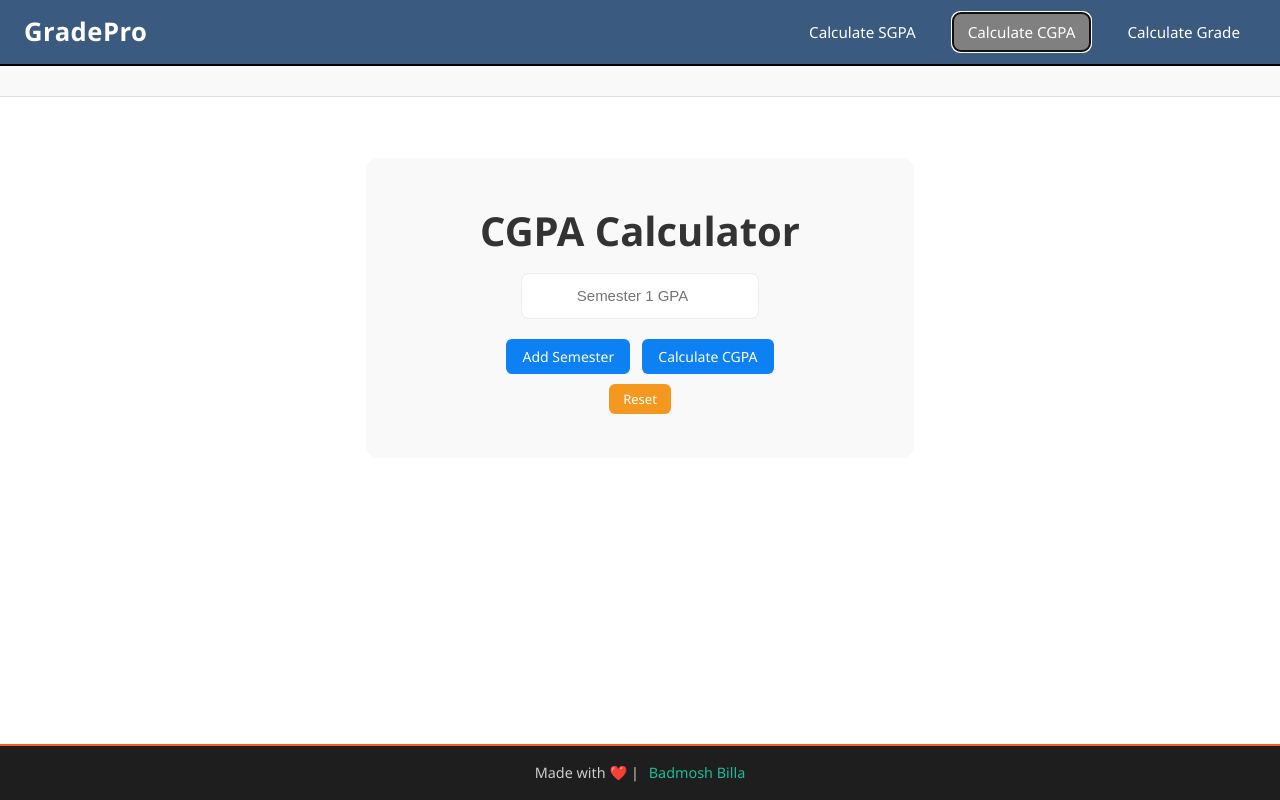
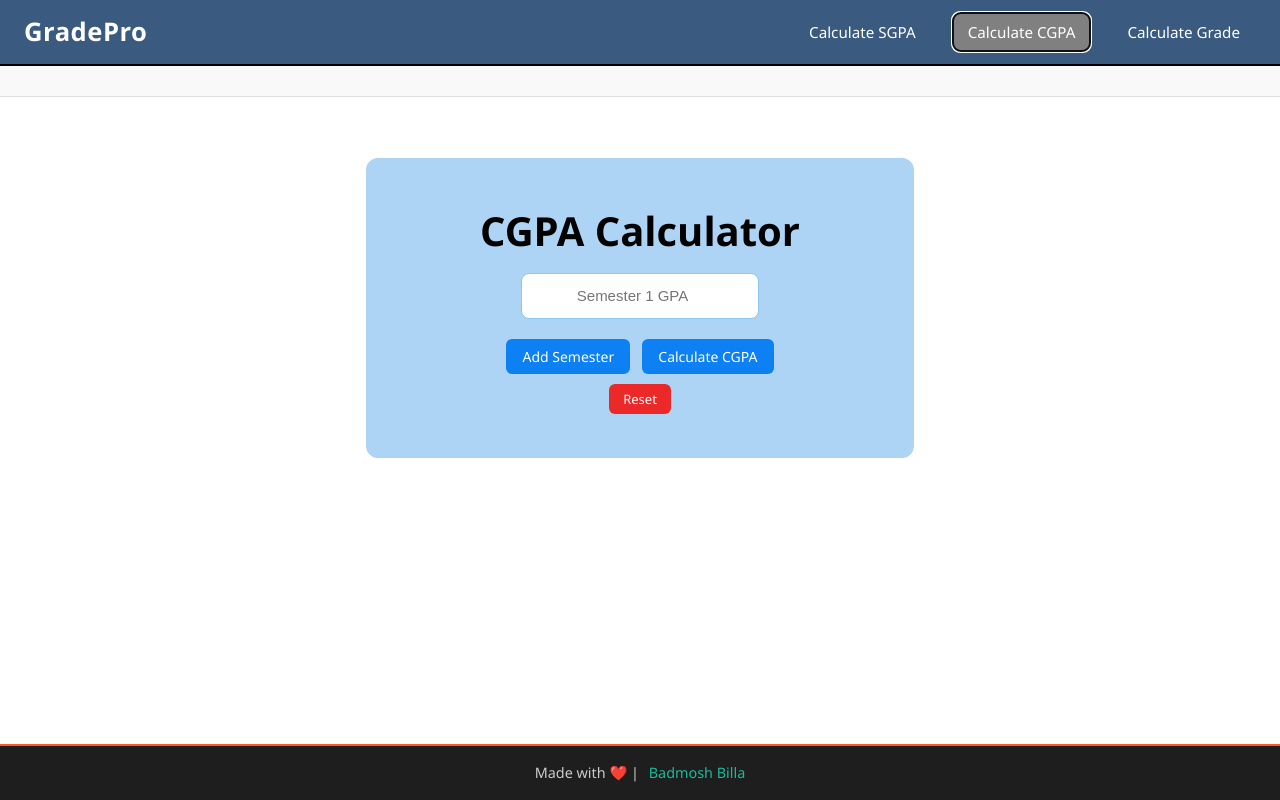
Before and after one commit to PramodAdhav/GradePro, a React (Vite) app in the folder frontend/gpa/: page / in a window 1280 px wide. Both pictures are taken after a click on the button "Calculate CGPA". Built offline with nearby package versions, Linux system fonts and the light colour scheme.

Commit message:
Updated CGPA page css

```diff
--- a/frontend/gpa/src/CgpaCalculator.css
+++ b/frontend/gpa/src/CgpaCalculator.css
@@ -2,7 +2,7 @@
   max-width: 500px;
   margin: 30px auto;
   padding: 24px;
-  background: #f9f9f9;
+  background: rgba(54, 147, 230, 0.401);
 
   border-radius: 12px;
   box-shadow: 0 4px 10px rgba(255, 255, 255, 0.908);
@@ -13,7 +13,7 @@
 .cgpa-title {
   margin-bottom: 20px;
   font-size: 40px;
-  color: #333;
+  color: #000000;
 }
 
 .semester-list-vertical {
@@ -35,7 +35,7 @@
   height: 36px;
   padding: 4px 8px;
   font-size: 15px;
-  border: 1px solid #f0ebeb;
+  border: 1px solid rgb(139, 201, 239);
   border-radius: 8px;
   text-align: center;
 }
@@ -69,7 +69,7 @@
 .cgpa-reset-btn {
   padding: 6px 14px;
   font-size: 13px;
-  background-color: rgb(245, 152, 31);
+  background-color: rgb(235, 41, 41);
   color: white;
   border: none;
   border-radius: 6px;
@@ -78,11 +78,11 @@
 }
 
 .cgpa-reset-btn:hover {
-  background-color: #666;
+  background-color: #c01919;
 }
 
 .cgpa-result {
-  font-size: 20px;
+  font-size: 35px;
   font-weight: bold;
   color: #222;
 }
```
Also changed, not shown: 1 other file (tests, documents, lock files or other folders).
